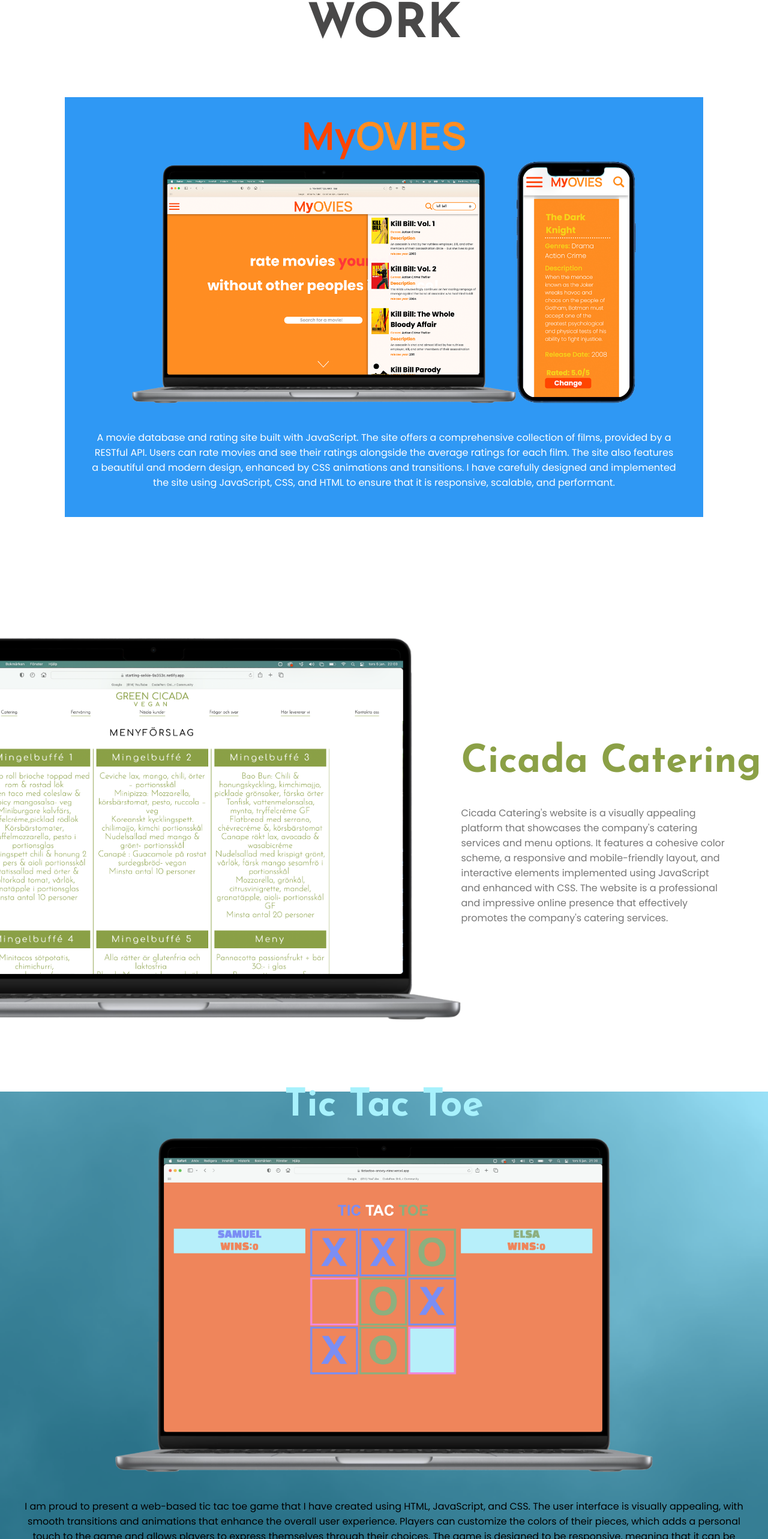
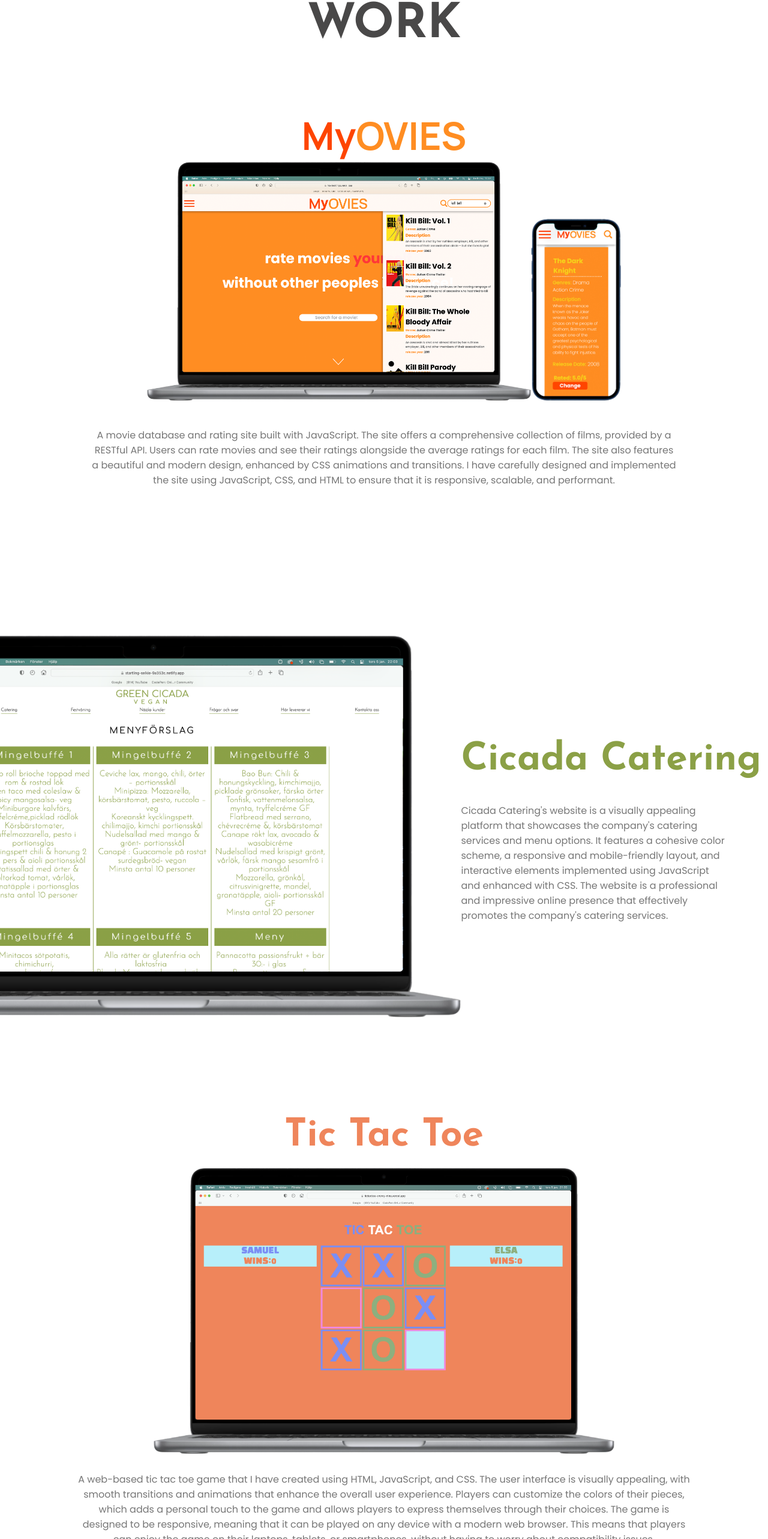
Before and after one commit to Samuelindberg/portfolioV.4, a React (Vite) app: page / in a window 1280 px wide. Shown: the part 1728-4294 px from the top of the page at 60% size. Built offline with nearby package versions, Linux system fonts and the light colour scheme.

Commit message:
alla work uppdaterad till vit backgrund + storlek

```diff
--- a/src/App.css
+++ b/src/App.css
@@ -8,9 +8,7 @@
 .App {
   overflow-x: hidden;
 }
-body {
-  scroll-behavior: smooth;
-}
+
 .work-desc {
   padding: 25px;
   margin-top: 20px;
@@ -61,8 +59,8 @@
 }
 #nav-a #nav-work {
   background-color: var(--primary);
+  padding: 6px 30px;
   color: white;
-  padding: 6px 30px;
   margin: 0;
   border-radius: 0;
 }
@@ -239,7 +237,6 @@
 .myovies-container {
   gap: 20px;
   margin: 0 15%;
-  background-color: var(--primary);
   /* background-color: rgba(255, 255, 255, 0.699); */
   backdrop-filter: blur(10px);
   padding: 20px;
@@ -269,9 +266,13 @@
   min-width: 300px;
   width: 50vw;
   z-index: 11;
+  transition: 3s ease-in-out;
+  transform: translateY(10vh) scale(1.2);
 }
 #myovies-desc-phone {
-  width: 200px;
+  width: 150px;
+  transform: scale(0.8);
+  transition: 3s ease-in-out;
 }
 
 .myovies-secondrow {
@@ -282,6 +283,7 @@
   opacity: 0;
   transition: 3s;
   transition-delay: 1.5s;
+  color: var(--light-text);
 }
 /* cicada section */
 .cicada-section {
@@ -307,6 +309,8 @@
   min-width: 300px;
   width: 80vw;
   transform: translateX(-20vw);
+  opacity: 0;
+  transition: 2s;
 }
 #cicada-desc {
   max-width: 70vw;
@@ -321,7 +325,7 @@
 /* tictactoe section */
 .tictactoe-section {
   height: 100vh;
-  background-image: url("./assets/darkfog.png");
+  /* background-image: url("./assets/darkfog.png"); */
   background-attachment: fixed;
   background-size: cover;
   transition: 4s;
@@ -334,15 +338,17 @@
   padding: 20px 0;
   width: fit-content;
   font-size: 4rem;
-  color: #a7f1fc;
+  color: #ef855b;
 }
 #tictactoe-img {
   min-width: 300px;
-  width: 70vw;
+  width: 60vw;
   z-index: 11;
   transform: scale(0.8);
   transition: 6s;
 }
 #tictactoe-desc {
-  color: black;
+  color: var(--light-text);
+  padding: 10px 10%;
+  transition: 3s;
 }
--- a/src/components/work-section/Cicada/CicadaLaptop.jsx
+++ b/src/components/work-section/Cicada/CicadaLaptop.jsx
@@ -1,4 +1,4 @@
-import { React, useState } from "react";
+import { React, useState, useRef, useEffect } from "react";
 import introScreen from "../../../assets/Cicada/cicada-intro.png";
 import menu from "../../../assets/Cicada/cicada-menu.png";
 import buffe from "../../../assets/Cicada/cicada-buffe.png";
@@ -6,6 +6,20 @@
 export default function TicTacToeLaptop() {
   const [imageIndex, setImageIndex] = useState(0);
   const laptopImageSource = [introScreen, menu, buffe];
+  const laptop = useRef(null);
+  useEffect(() => {
+    const observer = new IntersectionObserver((entries) => {
+      entries.forEach((entry) => {
+        if (entry.isIntersecting) {
+          entry.target.style.opacity = 1;
+        }
+      });
+    });
+    observer.observe(laptop.current);
+    return () => {
+      observer.unobserve(laptop.current);
+    };
+  }, []);
   setInterval(() => {
     if (imageIndex < laptopImageSource.length - 1) {
       setImageIndex(imageIndex + 1);
@@ -13,5 +27,12 @@
       setImageIndex(0);
     }
   }, 4000);
-  return <img id="cicada-img" src={laptopImageSource[imageIndex]} alt="" />;
+  return (
+    <img
+      ref={laptop}
+      id="cicada-img"
+      src={laptopImageSource[imageIndex]}
+      alt=""
+    />
+  );
 }
--- a/src/components/work-section/Myovies/MyoviesFirstRow.jsx
+++ b/src/components/work-section/Myovies/MyoviesFirstRow.jsx
@@ -1,12 +1,10 @@
 import { React } from "react";
 import MyoviesLaptop from "./MyoviesLaptop";
-import MyoviesPhoneDesc from "../../../assets/myovies-desc-phone.png";
 
 export default function MyoviesFirstRow(props) {
   return (
     <div className="myovies-firstrow">
       <MyoviesLaptop myoviesimgref={props.myoviesRef} />
-      <img id="myovies-desc-phone" src={MyoviesPhoneDesc} alt="" />
     </div>
   );
 }
--- a/src/components/work-section/Myovies/MyoviesLaptop.jsx
+++ b/src/components/work-section/Myovies/MyoviesLaptop.jsx
@@ -1,11 +1,27 @@
-import { React, useState, useRef } from "react";
+import { React, useState, useRef, useEffect } from "react";
 import MyoviesStartpage from "../../../assets/myovies-startpage-laptop.png";
 import searchpageLaptop from "../../../assets/myovies-searchpage-laptop.png";
 import ratingLaptop from "../../../assets/myovies-ratinglaptop.png";
+import MyoviesPhoneDesc from "../../../assets/myovies-desc-phone.png";
 export default function myoviesLaptop(props) {
   const [imageIndex, setImageIndex] = useState(0);
   const laptopRef = useRef(null);
   const laptopImageSource = [MyoviesStartpage, searchpageLaptop, ratingLaptop];
+  const phone = useRef(null);
+  useEffect(() => {
+    const observer = new IntersectionObserver((entries) => {
+      entries.forEach((entry) => {
+        if (entry.isIntersecting) {
+          entry.target.style.transform = "scale(1)";
+          laptopRef.current.style.transform = "translateY(0) scale(1)";
+        }
+      });
+    });
+    observer.observe(phone.current);
+    return () => {
+      observer.unobserve(phone.current);
+    };
+  }, []);
   setInterval(() => {
     laptopRef.current.style.opacity = 1;
     if (imageIndex < laptopImageSource.length - 1) {
@@ -19,11 +35,14 @@
     // laptopRef.current.style.opacity = 1;
   }, 7000);
   return (
+    <>
       <img
         ref={laptopRef}
         id="myovies-startpage-laptop"
         src={laptopImageSource[imageIndex]}
         alt=""
       />
+      <img ref={phone} id="myovies-desc-phone" src={MyoviesPhoneDesc} alt="" />
+    </>
   );
 }
--- a/src/components/work-section/TicTacToe/TicTacToeSection.jsx
+++ b/src/components/work-section/TicTacToe/TicTacToeSection.jsx
@@ -5,7 +5,7 @@
 export default function TicTacToeSection() {
   const Section = useRef(null);
   const desc = useRef(null);
-  const descContent = `I am proud to present a web-based tic tac toe game that I have created using HTML, JavaScript, and CSS. The user interface is visually appealing, with smooth transitions and animations that enhance the overall user experience. Players can customize the colors of their pieces, which adds a personal touch to the game and allows players to express themselves through their choices.
+  const descContent = `A web-based tic tac toe game that I have created using HTML, JavaScript, and CSS. The user interface is visually appealing, with smooth transitions and animations that enhance the overall user experience. Players can customize the colors of their pieces, which adds a personal touch to the game and allows players to express themselves through their choices.
 
     The game is designed to be responsive, meaning that it can be played on any device with a modern web browser. This means that players can enjoy the game on their laptops, tablets, or smartphones, without having to worry about compatibility issues.`;
   useEffect(() => {
```
Lines whose indentation alone changed are shown as unchanged.
